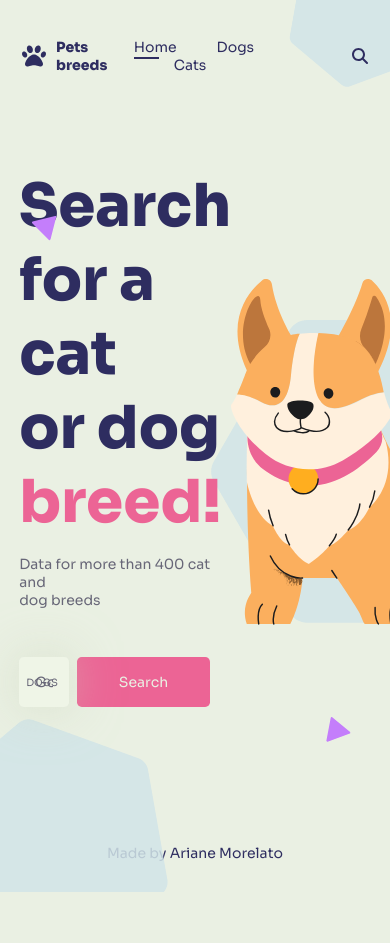
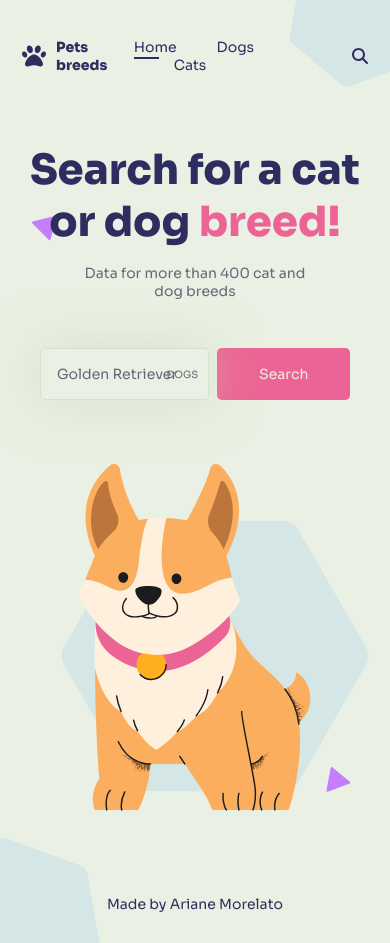
Before and after one commit to aridsm/pet-breeds, a Vue app: page / in a window 390 px wide. Before the commit the page ends 892 px from the top, so only its background shows below. Built offline with nearby package versions, Linux system fonts and the light colour scheme.

Commit message:
home page responsive

```diff
--- a/src/App.vue
+++ b/src/App.vue
@@ -26,6 +26,7 @@ export default {
 .hexagon {
   background: url("./assets/hexagon.svg") no-repeat center;
   position: absolute;
+  z-index: -1;
 }
 
 #hexagon-1 {
@@ -51,6 +52,7 @@ export default {
   background-size: 1.6rem;
   height: 1.6rem;
   width: 1.6rem;
+  z-index: -1;
 }
 
 #triangle-1 {
@@ -74,4 +76,12 @@ export default {
 .v-leave-active {
   transition: 0.2s;
 }
+
+@media (max-width: 600px) {
+  #hexagon-1 {
+    background-size: 10rem;
+    height: 12rem;
+    width: 12rem;
+  }
+}
 </style>
--- a/src/components/Header.vue
+++ b/src/components/Header.vue
@@ -16,6 +16,7 @@
         id="search"
         v-show="!searchFieldShown"
         @click="showSearchField"
+        title="Open search field"
       ></button>
       <transition>
         <SearchBreeds
@@ -94,7 +95,7 @@ header {
 header.scrolled {
   height: 4rem;
   background: var(--cor-2);
-  border-bottom: 1px solid rgb(193, 204, 210);
+  border-bottom: 1px solid rgba(203, 215, 189, 0.6);
 }
 
 .nav {
@@ -151,7 +152,7 @@ header.scrolled {
 
 .form {
   position: absolute;
-  right: 0;
+  right: 1.2rem;
   max-height: 2.6rem;
 }
 </style>
--- a/src/components/utilities/ListPets.vue
+++ b/src/components/utilities/ListPets.vue
@@ -1,7 +1,7 @@
 <template>
   <ul class="list">
     <li v-for="breed in listPets" :key="breed.name">
-      <router-link :to="`/${categoryPet}/${breed.name}`" class="link">
+      <router-link :to="`/${categoryPet}/${breed.name}`" class="link bg-style">
         <div class="img-div">
           <img :src="breed.image_link" :alt="breed.name" />
         </div>
@@ -39,11 +39,8 @@ export default {
 }
 
 .link {
-  background: var(--cor-2);
   padding: 0.5rem;
   border-radius: 0.2rem;
-  border: 1px solid rgba(203, 215, 189, 0.6);
-  box-shadow: 0px 0px 30px rgba(203, 215, 189, 0.6);
   display: flex;
   flex-direction: column;
   transition: 0.2s;
--- a/src/components/utilities/SearchBreeds.vue
+++ b/src/components/utilities/SearchBreeds.vue
@@ -10,10 +10,11 @@
           "
           :id="inputId"
           v-model="inputValue"
+          class="bg-style"
         />
         <div class="select-option">
           <button type="button">{{ selectedPet }}</button>
-          <div class="options">
+          <div class="options bg-style">
             <label :for="dogInputId" :class="{ active: selectedPet === 'dogs' }"
               >Dogs</label
             >
@@ -47,7 +48,9 @@
         <Loading v-if="loadingPets" class="load-spinner" />
         <ul v-if="petsList.length">
           <li v-for="pet in petsList" :key="pet.name">
-            <router-link to="/"> {{ pet.name }} </router-link>
+            <router-link :to="`/${selectedPet}/${pet.name}`">
+              {{ pet.name }}
+            </router-link>
           </li>
         </ul>
         <p v-if="!loadingPets && !petsList.length">No data found</p>
@@ -114,8 +117,9 @@ export default {
       }
     },
     searchBreeds() {
+      console.log(this.$route);
       this.$router.push({
-        path: "results",
+        path: "/results",
         query: { breed: this.inputValue, pet: this.selectedPet },
       });
     },
@@ -187,8 +191,6 @@ form input:focus {
 .options {
   position: absolute;
   top: 100%;
-  background: var(--cor-4);
-  box-shadow: 0px 0px 50px rgba(203, 215, 189, 0.6);
   border-radius: 0.3rem;
   visibility: hidden;
   opacity: 0;
--- a/src/style.css
+++ b/src/style.css
@@ -27,9 +27,7 @@ main {
 
 button,
 a,
-input,
-select,
-option {
+input {
   font-weight: inherit;
   font-size: inherit;
   font-family: inherit;
@@ -37,12 +35,9 @@ option {
   color: inherit;
 }
 
-input,
-select {
+input {
   border: none;
   outline: none;
-  background: var(--cor-4);
-  box-shadow: 0px 0px 50px rgba(203, 215, 189, 0.6);
   padding: 1rem;
   border-radius: 0.3rem;
 }
@@ -72,6 +67,13 @@ li {
   padding: 1.2rem;
   width: 100%;
 }
+
+.bg-style {
+  background: var(--cor-2);
+  box-shadow: 0px 0px 50px rgba(203, 215, 189, 0.6);
+  border: 1px solid rgba(203, 215, 189, 0.6);
+}
+
 .padding {
   padding-bottom: 5rem;
   margin-top: 7rem;
--- a/src/views/BreedDetails.vue
+++ b/src/views/BreedDetails.vue
@@ -7,7 +7,7 @@
         <li
           v-for="(value, propName) in breedDetailsList"
           :key="propName"
-          class="item"
+          class="item bg-style"
         >
           <p>{{ fixKeyName(propName) }}:</p>
           <span>{{ fixValue(value, propName) }}</span>
@@ -105,9 +105,12 @@ export default {
 }
 
 .flex-2 {
-  width: 28rem;
+  max-width: 25rem;
+  width: 100%;
   height: 15rem;
-  padding-left: 4rem;
+  border-radius: 0.2rem;
+  overflow: hidden;
+  background: var(--cor-3);
   position: relative;
 }
 
@@ -129,19 +132,17 @@ export default {
   width: 100%;
   height: 100%;
   object-fit: cover;
-  border-radius: 0.2rem;
 }
 
 .flex-1 {
   flex: 1;
+  margin-right: 4rem;
 }
 
 .item {
   display: flex;
-  background: var(--cor-4);
   border-radius: 0.2rem;
   padding: 1rem;
-  box-shadow: 0px 0px 50px rgba(203, 215, 189, 0.2);
 }
 ul {
   margin-top: 3rem;
--- a/src/views/BreedsList.vue
+++ b/src/views/BreedsList.vue
@@ -15,7 +15,11 @@
   >
     {{ loadingButton ? "Loading more..." : "Load more" }}
   </button>
-  <button @click="scrollToTop" class="scroll-btn">Top</button>
+  <button
+    @click="scrollToTop"
+    class="scroll-btn bg-style"
+    title="Scroll to top"
+  ></button>
 </template>
 
 <script>
@@ -101,8 +105,10 @@ h1 span {
   position: fixed;
   bottom: 5%;
   right: 5%;
-  background: var(--cor-4);
-  box-shadow: 0px 0px 40px rgba(203, 215, 189, 1);
+  background-image: url("../assets/arrow.svg");
+  background-repeat: no-repeat;
+  background-position: center;
+  background-size: 0.7rem;
   width: 3rem;
   height: 3rem;
   border-radius: 50%;
--- a/src/views/Home.vue
+++ b/src/views/Home.vue
@@ -82,4 +82,53 @@ h1 span {
   margin-top: 3rem;
   width: 90%;
 }
+@media (max-width: 1000px) {
+  .main {
+    justify-content: center;
+  }
+
+  .flex-1 {
+    margin-right: 4rem;
+  }
+}
+@media (max-width: 860px) {
+  h1 {
+    font-size: 3.2rem;
+    text-align: center;
+  }
+
+  .description {
+    text-align: center;
+  }
+  .main {
+    flex-direction: column;
+    align-items: center;
+  }
+  .flex-1,
+  .flex-2 {
+    margin-top: 0;
+  }
+
+  .flex-2 {
+    margin-top: 4rem;
+  }
+  .flex-1 {
+    margin-right: 0;
+  }
+  .form {
+    margin-left: auto;
+    margin-right: auto;
+  }
+  .img::after {
+    right: -5rem;
+    height: 22rem;
+    width: 22rem;
+    background-size: 17rem;
+  }
+}
+@media (max-width: 490px) {
+  h1 {
+    font-size: 2.6rem;
+  }
+}
 </style>
--- a/src/views/Pets.vue
+++ b/src/views/Pets.vue
@@ -1,5 +1,7 @@
 <template>
   <main class="container padding">
-    <router-view></router-view>
+    <router-view :key="$route.fullPath"></router-view>
   </main>
 </template>
+
+<script></script>
```
Also changed, not shown: src/assets/arrow.svg (added).
